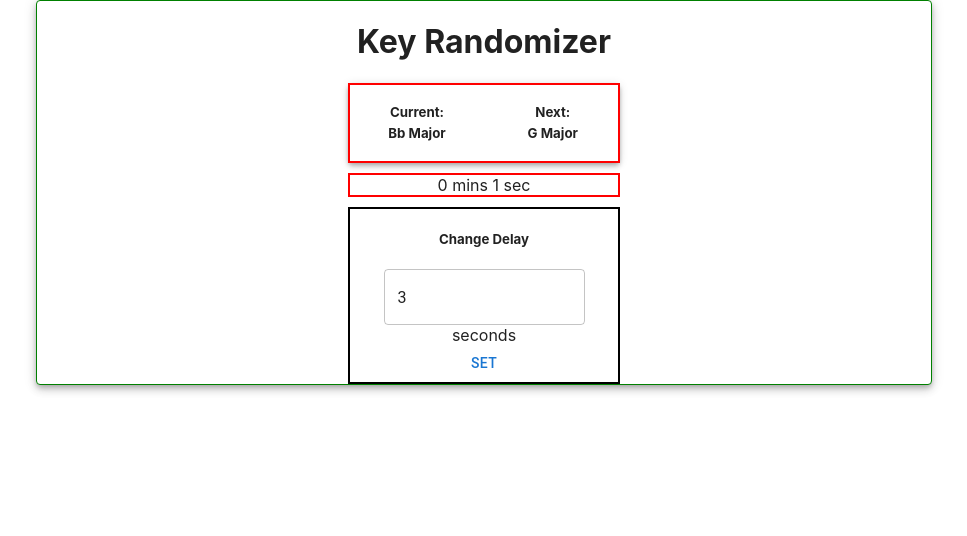
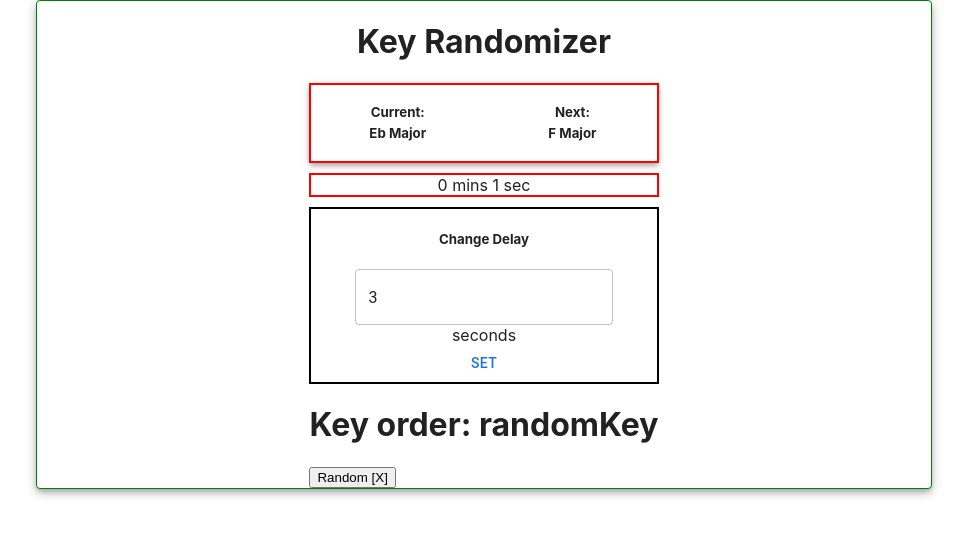
Before and after one commit to luketurnerdev/randomkeygenerator, a React (Create React App) app: page / in a window 1280 px wide. Shown: the top 536 px of the page, without its empty margins (156-1123 px from the left). Built offline with nearby package versions, Linux system fonts and the light colour scheme.

Commit message:
refactor and simplify random key generation

```diff
--- a/src/Components/Randomizer/index.js
+++ b/src/Components/Randomizer/index.js
@@ -1,6 +1,7 @@
 import {useState} from 'react';
 import Countdown from 'react-countdown';
 import {chords} from "../../utils/musicImports";
+import {generateRandomKey} from "../../utils/keyChanges";
 import { Paper, Grid, Slide, TextField, Button } from '@mui/material';
 import { red } from '@mui/material/colors';
 import { fontWeight, textAlign } from '@mui/system';
@@ -145,11 +146,11 @@ const Randomizer = () => {
       }
     }
 
-    const changeKeyRandomly = () => {
-      let newKey = currentKeyset[Math.floor(Math.random() * currentKeyset.length)];
-      setUpcomingKey(newKey)
-      randomizeModIfEnabled();
-    }
+    // const changeKeyRandomly = () => {
+    //   let newKey = currentKeyset[Math.floor(Math.random() * currentKeyset.length)];
+    //   setUpcomingKey(newKey)
+    //   randomizeModIfEnabled();
+    // }
 
     const changeKeyInFifths = currentKey => {
       let index = currentKeyset.indexOf(currentKey);
@@ -164,7 +165,7 @@ const Randomizer = () => {
     const decideUpcomingKey = keyOrder => {
       switch (keyOrder) {
         case "randomKey":
-          changeKeyRandomly()
+          setUpcomingKey(generateRandomKey(currentKeyset));
           break;
 
         case "sequential":
@@ -207,6 +208,8 @@ const Randomizer = () => {
 
       // Every second, this re-renders, so we can track the seconds
       // set seconds back to 3 explicitly?
+
+      // TODO - when 3 sec left, play click (but dont alter state)
       // console.log(seconds)
       if (seconds === 3) {
         // setLessThanThreeLeft(true);
@@ -264,48 +267,49 @@ const Randomizer = () => {
     )
   }
 
-  // const ChangeOrderDisplay = () => {
-  //   const changeToRandom = () => {
-  //     if (keyOrder != "randomKey") {
-  //       setKeyOrder("randomKey")
-  //       changeKeyRandomly();
-  //     }
-  //   }
-  //   const changeToFifths = () => {
-  //     if (keyOrder != "fifths") {
-  //       setKeyOrder("fifths")
-  //       changeKeyRandomly(currentKey);
+  const ChangeOrderDisplay = () => {
+    const changeToRandom = () => {
+      let newKey = generateRandomKey(currentKeyset);
+      setKeyOrder("randomKey");
+      // if (keyOrder != "randomKey") {
+      //   setKeyOrder("randomKey")
+      //   // return a new key
+      // }
+    }
+    // const changeToFifths = () => {
+    //   if (keyOrder != "fifths") {
+    //     setKeyOrder("fifths")
+    //     generateRandomKey(currentKey);
 
-  //     }
-  //   }
-  //   const changeToSequential = () => {
-  //     if (keyOrder != "sequential") {
-  //       setKeyOrder("sequential")
-  //       changeKeySequentially(currentKey);
-  //     }
-  //   }
-  //   // TODO: Clear the upcoming Chord when we change, and set to
-  //   return (
-  //     <div>
-  //     <h1>Key order: {keyOrder}</h1>
-  //     <button
-  //     onClick={() => changeToRandom()}
-  //     >
-  //       {keyOrder === "randomKey" ? "Random [X]" : "Random"}
-  //     </button>
-  //     <button onClick={() => changeToSequential()}
-  //     >
-  //     {keyOrder === "sequential" ? "sequential [X]" : "sequential"}
+    //   }
+    // }
+    // const changeToSequential = () => {
+    //   if (keyOrder != "sequential") {
+    //     setKeyOrder("sequential")
+    //     changeKeySequentially(currentKey);
+    //   }
+    // }
+    return (
+      <div>
+      <h1>Key order: {keyOrder}</h1>
+      <button
+        onClick={() => changeToRandom()}
+      >
+        {keyOrder === "randomKey" ? "Random [X]" : "Random"}
+      </button>
+      {/* <button onClick={() => changeToSequential()}
+      >
+      {keyOrder === "sequential" ? "sequential [X]" : "sequential"}
 
-  //     </button>
-  //     <button onClick={() => changeToFifths()}
-  //     >
-  //     {keyOrder === "fifths" ? "fifths [X]" : "fifths"}
+      </button>
+      <button onClick={() => changeToFifths()}
+      >
+      {keyOrder === "fifths" ? "fifths [X]" : "fifths"}
 
-  //     </button>
-  //     </div>
-  //   )
-  // }
+      </button> */}
+      </div>
+    )
+  }
 
   // const ChangeModDisplay = () => {
   //   return (
@@ -375,9 +379,9 @@ const Randomizer = () => {
         <KeyDisplay />
 
         <DelayDisplay />
-        {/* <ChangeOrderDisplay />
-        <ChangeModDisplay />
-        <VolumeDisplay /> */}
+         <ChangeOrderDisplay />
+        {/* <ChangeModDisplay />
+        <VolumeDisplay />  */}
         {/* <h1>Vol: {volume} </h1>
 
         <h1>Random? {randomizeMod.toString()} </h1>
--- /dev/null
+++ b/src/utils/keyChanges.js
@@ -0,0 +1,5 @@
+export const generateRandomKey = currentKeyset  => {
+    return currentKeyset[Math.floor(Math.random() * currentKeyset.length)];
+    // setUpcomingKey(newKey)
+    // randomizeModIfEnabled();
+  }
```
